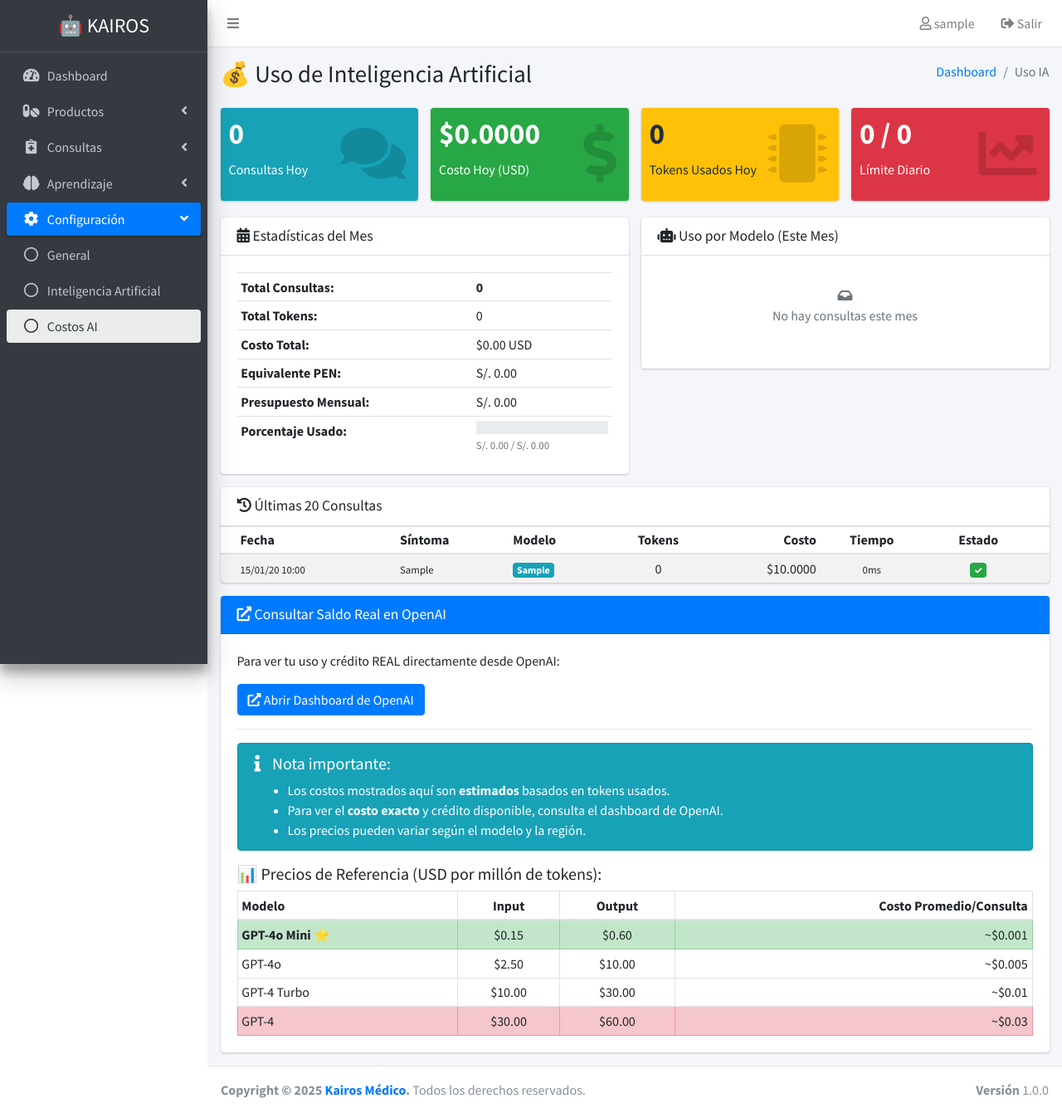
After one commit to NjCayao/kairo-medico, a PHP site: page /frontend/admin/configuracion/uso_ia.php in a window 1280 px wide. The commit adds this page. Shown: the whole page at 83% size. Run offline with PHP 8.4, Linux system fonts and the light colour scheme; the visitor is signed in with stand-in values (Sample User, id 1); tables that the repository leaves empty or names only in its code hold one stand-in row (values such as "Sample post"); some libraries are stand-ins or nearby versions.

Commit message:
cambiando personalidad2

```diff
--- /dev/null
+++ b/frontend/admin/configuracion/uso_ia.php
@@ -0,0 +1,392 @@
+<?php
+$page_title = 'Uso de IA';
+$current_page = 'uso_ia';
+$current_section = 'configuracion';
+
+define('BASE_PATH', dirname(dirname(__DIR__)));
+require_once BASE_PATH . '/includes/config.php';
+require_once BASE_PATH . '/includes/db.php';
+require_once BASE_PATH . '/includes/functions.php';
+
+$db_instance = new Database();
+$db = $db_instance->connect();
+
+// Obtener configuración
+$config_ia = $db_instance->query(
+    "SELECT * FROM configuracion_ia ORDER BY id DESC LIMIT 1"
+)[0] ?? null;
+
+// Estadísticas del día
+$stats_hoy = $db_instance->query(
+    "SELECT
+        COUNT(*) as total_consultas,
+        COALESCE(SUM(tokens_usados), 0) as total_tokens,
+        COALESCE(SUM(costo_estimado), 0) as costo_total,
+        COALESCE(AVG(tiempo_respuesta_ms), 0) as tiempo_promedio
+    FROM log_consultas_ia
+    WHERE DATE(fecha_consulta) = CURDATE()"
+)[0] ?? ['total_consultas' => 0, 'total_tokens' => 0, 'costo_total' => 0, 'tiempo_promedio' => 0];
+
+// Estadísticas del mes
+$stats_mes = $db_instance->query(
+    "SELECT
+        COUNT(*) as total_consultas,
+        COALESCE(SUM(tokens_usados), 0) as total_tokens,
+        COALESCE(SUM(costo_estimado), 0) as costo_total
+    FROM log_consultas_ia
+    WHERE MONTH(fecha_consulta) = MONTH(CURDATE())
+    AND YEAR(fecha_consulta) = YEAR(CURDATE())"
+)[0] ?? ['total_consultas' => 0, 'total_tokens' => 0, 'costo_total' => 0];
+
+// Desglose por modelo
+$por_modelo = $db_instance->query(
+    "SELECT
+        modelo,
+        COUNT(*) as consultas,
+        COALESCE(SUM(tokens_usados), 0) as tokens,
+        COALESCE(SUM(costo_estimado), 0) as costo
+    FROM log_consultas_ia
+    WHERE MONTH(fecha_consulta) = MONTH(CURDATE())
+    GROUP BY modelo
+    ORDER BY consultas DESC"
+) ?? [];
+
+// Últimas consultas
+$ultimas = $db_instance->query(
+    "SELECT
+        fecha_consulta,
+        sintoma,
+        modelo,
+        COALESCE(tokens_usados, 0) as tokens_usados,
+        COALESCE(costo_estimado, 0) as costo_estimado,
+        COALESCE(tiempo_respuesta_ms, 0) as tiempo_respuesta_ms,
+        exitosa
+    FROM log_consultas_ia
+    ORDER BY fecha_consulta DESC
+    LIMIT 20"
+) ?? [];
+
+require_once BASE_PATH . '/includes/header.php';
+require_once BASE_PATH . '/includes/sidebar.php';
+?>
+
+<div class="content-header">
+    <div class="container-fluid">
+        <div class="row mb-2">
+            <div class="col-sm-6">
+                <h1 class="m-0">💰 Uso de Inteligencia Artificial</h1>
+            </div>
+            <div class="col-sm-6">
+                <ol class="breadcrumb float-sm-right">
+                    <li class="breadcrumb-item"><a href="<?= BASE_URL ?>dashboard.php">Dashboard</a></li>
+                    <li class="breadcrumb-item active">Uso IA</li>
+                </ol>
+            </div>
+        </div>
+    </div>
+</div>
+
+<section class="content">
+    <div class="container-fluid">
+
+        <!-- Resumen de hoy -->
+        <div class="row">
+            <div class="col-lg-3 col-6">
+                <div class="small-box bg-info">
+                    <div class="inner">
+                        <h3><?= intval($stats_hoy['total_consultas']) ?></h3>
+                        <p>Consultas Hoy</p>
+                    </div>
+                    <div class="icon">
+                        <i class="fas fa-comments"></i>
+                    </div>
+                </div>
+            </div>
+
+            <div class="col-lg-3 col-6">
+                <div class="small-box bg-success">
+                    <div class="inner">
+                        <h3>$<?= number_format(floatval($stats_hoy['costo_total']), 4) ?></h3>
+                        <p>Costo Hoy (USD)</p>
+                    </div>
+                    <div class="icon">
+                        <i class="fas fa-dollar-sign"></i>
+                    </div>
+                </div>
+            </div>
+
+            <div class="col-lg-3 col-6">
+                <div class="small-box bg-warning">
+                    <div class="inner">
+                        <h3><?= number_format(floatval($stats_hoy['total_tokens'])) ?></h3>
+                        <p>Tokens Usados Hoy</p>
+                    </div>
+                    <div class="icon">
+                        <i class="fas fa-microchip"></i>
+                    </div>
+                </div>
+            </div>
+
+            <div class="col-lg-3 col-6">
+                <div class="small-box bg-danger">
+                    <div class="inner">
+                        <h3><?= $config_ia ? intval($config_ia['consultas_realizadas_hoy']) : 0 ?> / <?= $config_ia ? intval($config_ia['limite_diario_consultas']) : 0 ?></h3>
+                        <p>Límite Diario</p>
+                    </div>
+                    <div class="icon">
+                        <i class="fas fa-chart-line"></i>
+                    </div>
+                </div>
+            </div>
+        </div>
+
+        <div class="row">
+            <!-- Estadísticas del mes -->
+            <div class="col-md-6">
+                <div class="card">
+                    <div class="card-header">
+                        <h3 class="card-title">
+                            <i class="fas fa-calendar-alt"></i> Estadísticas del Mes
+                        </h3>
+                    </div>
+                    <div class="card-body">
+                        <table class="table table-sm">
+                            <tr>
+                                <th>Total Consultas:</th>
+                                <td><strong><?= intval($stats_mes['total_consultas']) ?></strong></td>
+                            </tr>
+                            <tr>
+                                <th>Total Tokens:</th>
+                                <td><?= number_format(floatval($stats_mes['total_tokens'])) ?></td>
+                            </tr>
+                            <tr>
+                                <th>Costo Total:</th>
+                                <td>$<?= number_format(floatval($stats_mes['costo_total']), 2) ?> USD</td>
+                            </tr>
+                            <tr>
+                                <th>Equivalente PEN:</th>
+                                <td>S/. <?= number_format(floatval($stats_mes['costo_total']) * 3.8, 2) ?></td>
+                            </tr>
+                            <?php if ($config_ia): ?>
+                            <tr>
+                                <th>Presupuesto Mensual:</th>
+                                <td>S/. <?= number_format(floatval($config_ia['presupuesto_mensual']), 2) ?></td>
+                            </tr>
+                            <tr>
+                                <th>Porcentaje Usado:</th>
+                                <td>
+                                    <?php
+                                    $gasto_actual = floatval($config_ia['gasto_mes_actual']);
+                                    $presupuesto = floatval($config_ia['presupuesto_mensual']);
+                                    $porcentaje = $presupuesto > 0 ? ($gasto_actual / $presupuesto * 100) : 0;
+                                    ?>
+                                    <div class="progress">
+                                        <div class="progress-bar <?= $porcentaje > 80 ? 'bg-danger' : ($porcentaje > 50 ? 'bg-warning' : 'bg-success') ?>"
+                                             style="width: <?= min($porcentaje, 100) ?>%">
+                                            <?= number_format($porcentaje, 1) ?>%
+                                        </div>
+                                    </div>
+                                    <small class="text-muted">
+                                        S/. <?= number_format($gasto_actual, 2) ?> / S/. <?= number_format($presupuesto, 2) ?>
+                                    </small>
+                                </td>
+                            </tr>
+                            <?php else: ?>
+                            <tr>
+                                <td colspan="2" class="text-warning">
+                                    <i class="fas fa-exclamation-triangle"></i>
+                                    No hay configuración de IA.
+                                    <a href="<?= BASE_URL ?>configuracion/ia.php">Configurar ahora</a>
+                                </td>
+                            </tr>
+                            <?php endif; ?>
+                        </table>
+                    </div>
+                </div>
+            </div>
+
+            <!-- Uso por modelo -->
+            <div class="col-md-6">
+                <div class="card">
+                    <div class="card-header">
+                        <h3 class="card-title">
+                            <i class="fas fa-robot"></i> Uso por Modelo (Este Mes)
+                        </h3>
+                    </div>
+                    <div class="card-body">
+                        <?php if (empty($por_modelo)): ?>
+                            <p class="text-muted text-center py-3">
+                                <i class="fas fa-inbox"></i><br>
+                                No hay consultas este mes
+                            </p>
+                        <?php else: ?>
+                            <table class="table table-sm">
+                                <thead>
+                                    <tr>
+                                        <th>Modelo</th>
+                                        <th class="text-center">Consultas</th>
+                                        <th class="text-center">Tokens</th>
+                                        <th class="text-right">Costo</th>
+                                    </tr>
+                                </thead>
+                                <tbody>
+                                    <?php foreach ($por_modelo as $modelo): ?>
+                                    <tr>
+                                        <td>
+                                            <span class="badge badge-primary">
+                                                <?= e($modelo['modelo']) ?>
+                                            </span>
+                                        </td>
+                                        <td class="text-center"><?= intval($modelo['consultas']) ?></td>
+                                        <td class="text-center"><?= number_format(floatval($modelo['tokens'])) ?></td>
+                                        <td class="text-right">$<?= number_format(floatval($modelo['costo']), 4) ?></td>
+                                    </tr>
+                                    <?php endforeach; ?>
+                                </tbody>
+                            </table>
+                        <?php endif; ?>
+                    </div>
+                </div>
+            </div>
+        </div>
+
+        <!-- Últimas consultas -->
+        <div class="row">
+            <div class="col-12">
+                <div class="card">
+                    <div class="card-header">
+                        <h3 class="card-title">
+                            <i class="fas fa-history"></i> Últimas 20 Consultas
+                        </h3>
+                    </div>
+                    <div class="card-body table-responsive p-0" style="max-height: 500px;">
+                        <?php if (empty($ultimas)): ?>
+                            <div class="text-center py-5">
+                                <i class="fas fa-inbox fa-3x text-muted mb-3"></i>
+                                <p class="text-muted">No hay consultas registradas aún</p>
+                            </div>
+                        <?php else: ?>
+                            <table class="table table-striped table-sm table-head-fixed">
+                                <thead>
+                                    <tr>
+                                        <th>Fecha</th>
+                                        <th>Síntoma</th>
+                                        <th>Modelo</th>
+                                        <th class="text-center">Tokens</th>
+                                        <th class="text-right">Costo</th>
+                                        <th class="text-center">Tiempo</th>
+                                        <th class="text-center">Estado</th>
+                                    </tr>
+                                </thead>
+                                <tbody>
+                                    <?php foreach ($ultimas as $consulta): ?>
+                                    <tr>
+                                        <td>
+                                            <small><?= date('d/m/y H:i', strtotime($consulta['fecha_consulta'])) ?></small>
+                                        </td>
+                                        <td>
+                                            <small><?= e(substr($consulta['sintoma'], 0, 50)) ?><?= strlen($consulta['sintoma']) > 50 ? '...' : '' ?></small>
+                                        </td>
+                                        <td>
+                                            <span class="badge badge-info badge-sm">
+                                                <?= e($consulta['modelo']) ?>
+                                            </span>
+                                        </td>
+                                        <td class="text-center">
+                                            <?= number_format(floatval($consulta['tokens_usados'])) ?>
+                                        </td>
+                                        <td class="text-right">
+                                            $<?= number_format(floatval($consulta['costo_estimado']), 4) ?>
+                                        </td>
+                                        <td class="text-center">
+                                            <small><?= number_format(floatval($consulta['tiempo_respuesta_ms'])) ?>ms</small>
+                                        </td>
+                                        <td class="text-center">
+                                            <?php if ($consulta['exitosa']): ?>
+                                                <span class="badge badge-success">✓</span>
+                                            <?php else: ?>
+                                                <span class="badge badge-danger">✗</span>
+                                            <?php endif; ?>
+                                        </td>
+                                    </tr>
+                                    <?php endforeach; ?>
+                                </tbody>
+                            </table>
+                        <?php endif; ?>
+                    </div>
+                </div>
+            </div>
+        </div>
+
+        <!-- Botón para consultar uso real -->
+        <div class="row">
+            <div class="col-12">
+                <div class="card card-primary">
+                    <div class="card-header">
+                        <h3 class="card-title">
+                            <i class="fas fa-external-link-alt"></i> Consultar Saldo Real en OpenAI
+                        </h3>
+                    </div>
+                    <div class="card-body">
+                        <p>Para ver tu uso y crédito REAL directamente desde OpenAI:</p>
+                        <a href="https://platform.openai.com/account/billing/overview" target="_blank" class="btn btn-primary">
+                            <i class="fas fa-external-link-alt"></i> Abrir Dashboard de OpenAI
+                        </a>
+
+                        <hr>
+
+                        <div class="alert alert-info">
+                            <h5><i class="icon fas fa-info"></i> Nota importante:</h5>
+                            <ul class="mb-0">
+                                <li>Los costos mostrados aquí son <strong>estimados</strong> basados en tokens usados.</li>
+                                <li>Para ver el <strong>costo exacto</strong> y crédito disponible, consulta el dashboard de OpenAI.</li>
+                                <li>Los precios pueden variar según el modelo y la región.</li>
+                            </ul>
+                        </div>
+
+                        <h5>📊 Precios de Referencia (USD por millón de tokens):</h5>
+                        <table class="table table-sm table-bordered">
+                            <thead>
+                                <tr>
+                                    <th>Modelo</th>
+                                    <th class="text-center">Input</th>
+                                    <th class="text-center">Output</th>
+                                    <th class="text-right">Costo Promedio/Consulta</th>
+                                </tr>
+                            </thead>
+                            <tbody>
+                                <tr class="table-success">
+                                    <td><strong>GPT-4o Mini ⭐</strong></td>
+                                    <td class="text-center">$0.15</td>
+                                    <td class="text-center">$0.60</td>
+                                    <td class="text-right">~$0.001</td>
+                                </tr>
+                                <tr>
+                                    <td>GPT-4o</td>
+                                    <td class="text-center">$2.50</td>
+                                    <td class="text-center">$10.00</td>
+                                    <td class="text-right">~$0.005</td>
+                                </tr>
+                                <tr>
+                                    <td>GPT-4 Turbo</td>
+                                    <td class="text-center">$10.00</td>
+                                    <td class="text-center">$30.00</td>
+                                    <td class="text-right">~$0.01</td>
+                                </tr>
+                                <tr class="table-danger">
+                                    <td>GPT-4</td>
+                                    <td class="text-center">$30.00</td>
+                                    <td class="text-center">$60.00</td>
+                                    <td class="text-right">~$0.03</td>
+                                </tr>
+                            </tbody>
+                        </table>
+                    </div>
+                </div>
+            </div>
+        </div>
+
+    </div>
+</section>
+
+<?php require_once BASE_PATH . '/includes/footer.php'; ?>
--- a/frontend/includes/sidebar.php
+++ b/frontend/includes/sidebar.php
@@ -116,6 +116,13 @@
                                 <p>Inteligencia Artificial</p>
                             </a>
                         </li>
+                        <li class="nav-item">
+                            <a href="<?= BASE_URL ?>configuracion/uso_ia.php"
+                                class="nav-link <?= ($current_page == 'uso_ia') ? 'active' : '' ?>">
+                                <i class="far fa-circle nav-icon"></i>
+                                <p>Costos AI</p>
+                            </a>
+                        </li>
                     </ul>
                 </li>
 
```
Also changed, not shown: frontend/admin/configuracion/ia.php (+78 -28 lines), interfaz/js/app.js (+46 -60 lines), 4 other files. Lines whose indentation alone changed are shown as unchanged.
